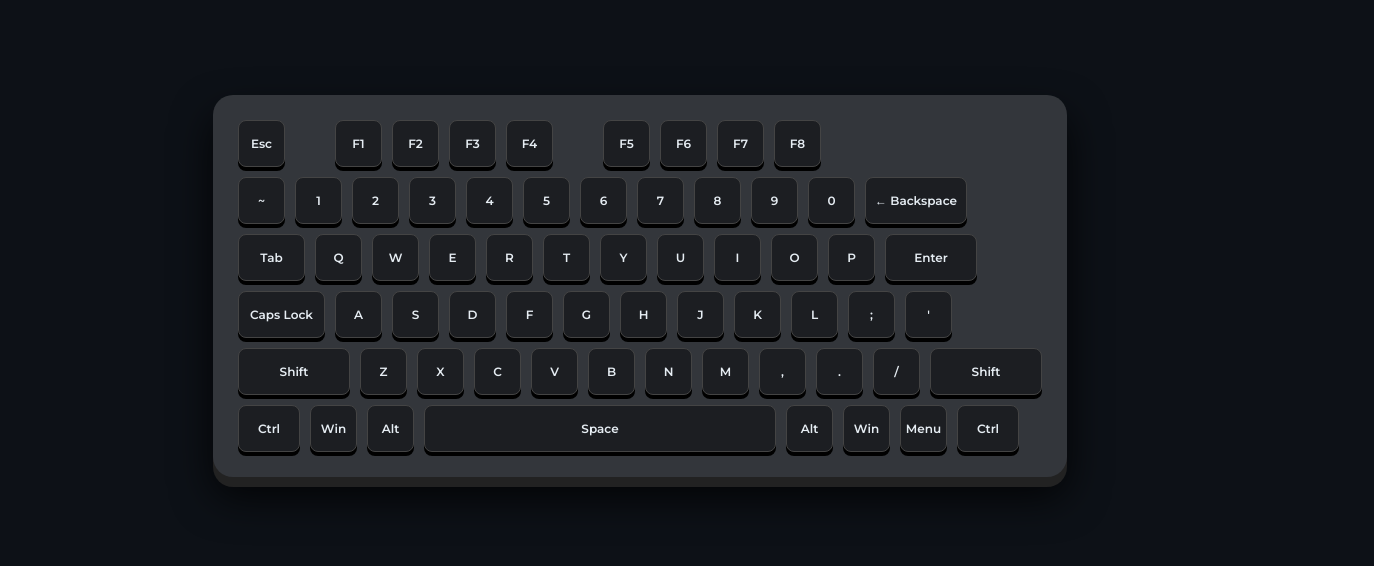
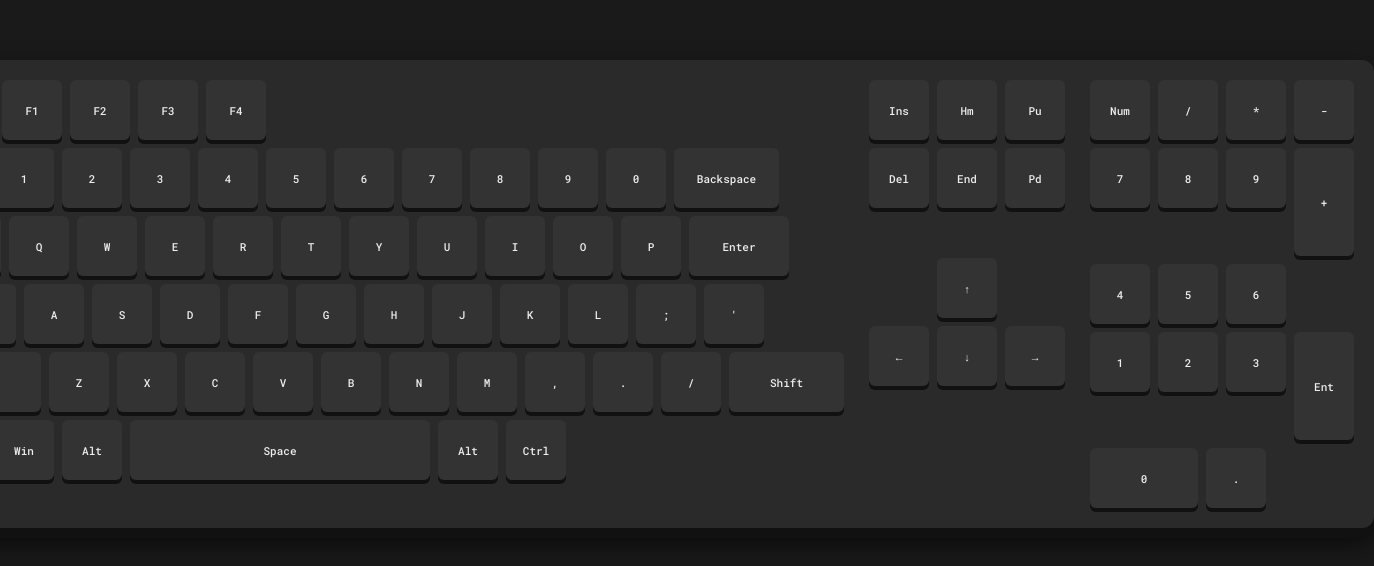
Before and after one commit to StanislavZemlyanyi/ZemlyanyiStanislavKID41Prac4, a plain HTML site: page index.html in a window 1280 px wide. Shown: the part 114-680 px from the top of the page, 1374 px wide, since content can reach past the window. Drawn offline with Linux system fonts and the light colour scheme.

Commit message:
refactor keyboard to fullsize

```diff
--- a/index.html
+++ b/index.html
@@ -1,36 +1,141 @@
 <!DOCTYPE html>
 <html lang="uk">
+
 <head>
     <meta charset="UTF-8">
-    <title>Fullsize Keyboard - Pract 4</title>
+    <meta name="viewport" content="width=device-width, initial-scale=1.0">
+    <title>Практична робота №4 - Клавіатура</title>
+
     <link rel="stylesheet" href="style.css">
 </head>
+
 <body>
+
     <div class="keyboard-case">
         <div class="main-block">
             <div class="row">
                 <div class="key">Esc</div>
-            <div class="gap-small"></div>
-            <div class="key">F1</div><div class="key">F2</div><div class="key">F3</div><div class="key">F4</div>
-            <div class="gap-small"></div>
-            <div class="key">F5</div><div class="key">F6</div><div class="key">F7</div><div class="key">F8</div>
+                <div class="spacer"></div>
+                <div class="key">F1</div>
+                <div class="key">F2</div>
+                <div class="key">F3</div>
+                <div class="key">F4</div>
             </div>
             <div class="row">
-            <div class="key">~</div><div class="key">1</div><div class="key">2</div><div class="key">3</div><div class="key">4</div><div class="key">5</div><div class="key">6</div><div class="key">7</div><div class="key">8</div><div class="key">9</div><div class="key">0</div><div class="key backspace">← Backspace</div>
+                <div class="key">~</div>
+                <div class="key">1</div>
+                <div class="key">2</div>
+                <div class="key">3</div>
+                <div class="key">4</div>
+                <div class="key">5</div>
+                <div class="key">6</div>
+                <div class="key">7</div>
+                <div class="key">8</div>
+                <div class="key">9</div>
+                <div class="key">0</div>
+                <div class="key backspace">Backspace</div>
             </div>
             <div class="row">
-            <div class="key tab">Tab</div><div class="key">Q</div><div class="key">W</div><div class="key">E</div><div class="key">R</div><div class="key">T</div><div class="key">Y</div><div class="key">U</div><div class="key">I</div><div class="key">O</div><div class="key">P</div><div class="key enter">Enter</div>
+                <div class="key tab">Tab</div>
+                <div class="key">Q</div>
+                <div class="key">W</div>
+                <div class="key">E</div>
+                <div class="key">R</div>
+                <div class="key">T</div>
+                <div class="key">Y</div>
+                <div class="key">U</div>
+                <div class="key">I</div>
+                <div class="key">O</div>
+                <div class="key">P</div>
+                <div class="key enter">Enter</div>
             </div>
             <div class="row">
-            <div class="key capslock">Caps Lock</div><div class="key">A</div><div class="key">S</div><div class="key">D</div><div class="key">F</div><div class="key">G</div><div class="key">H</div><div class="key">J</div><div class="key">K</div><div class="key">L</div><div class="key">;</div><div class="key">'</div>
+                <div class="key capslock">Caps</div>
+                <div class="key">A</div>
+                <div class="key">S</div>
+                <div class="key">D</div>
+                <div class="key">F</div>
+                <div class="key">G</div>
+                <div class="key">H</div>
+                <div class="key">J</div>
+                <div class="key">K</div>
+                <div class="key">L</div>
+                <div class="key">;</div>
+                <div class="key">'</div>
             </div>
             <div class="row">
-            <div class="key shift">Shift</div><div class="key">Z</div><div class="key">X</div><div class="key">C</div><div class="key">V</div><div class="key">B</div><div class="key">N</div><div class="key">M</div><div class="key">,</div><div class="key">.</div><div class="key">/</div><div class="key shift">Shift</div>
+                <div class="key shift">Shift</div>
+                <div class="key">Z</div>
+                <div class="key">X</div>
+                <div class="key">C</div>
+                <div class="key">V</div>
+                <div class="key">B</div>
+                <div class="key">N</div>
+                <div class="key">M</div>
+                <div class="key">,</div>
+                <div class="key">.</div>
+                <div class="key">/</div>
+                <div class="key shift">Shift</div>
             </div>
             <div class="row">
-            <div class="key ctrl">Ctrl</div><div class="key">Win</div><div class="key">Alt</div><div class="key space">Space</div><div class="key">Alt</div><div class="key">Win</div><div class="key">Menu</div><div class="key ctrl">Ctrl</div>
+                <div class="key ctrl">Ctrl</div>
+                <div class="key">Win</div>
+                <div class="key">Alt</div>
+                <div class="key space">Space</div>
+                <div class="key">Alt</div>
+                <div class="key ctrl">Ctrl</div>
+            </div>
+        </div>
+
+        <div class="arrow-block">
+            <div class="grid-3x2">
+                <div class="key">Ins</div>
+                <div class="key">Hm</div>
+                <div class="key">Pu</div>
+                <div class="key">Del</div>
+                <div class="key">End</div>
+                <div class="key">Pd</div>
+            </div>
+            <div class="arrows">
+                <div class="key empty"></div>
+                <div class="key">↑</div>
+                <div class="key empty"></div>
+                <div class="key">←</div>
+                <div class="key">↓</div>
+                <div class="key">→</div>
+            </div>
+        </div>
+
+        <div class="numpad">
+            <div class="row">
+                <div class="key">Num</div>
+                <div class="key">/</div>
+                <div class="key">*</div>
+                <div class="key">-</div>
+            </div>
+            <div class="row">
+                <div class="key">7</div>
+                <div class="key">8</div>
+                <div class="key">9</div>
+                <div class="key plus">+</div>
+            </div>
+            <div class="row">
+                <div class="key">4</div>
+                <div class="key">5</div>
+                <div class="key">6</div>
+            </div>
+            <div class="row">
+                <div class="key">1</div>
+                <div class="key">2</div>
+                <div class="key">3</div>
+                <div class="key num-enter">Ent</div>
+            </div>
+            <div class="row">
+                <div class="key zero">0</div>
+                <div class="key">.</div>
             </div>
         </div>
     </div>
 </body>
+
 </html>
--- a/style.css
+++ b/style.css
@@ -1,96 +1,112 @@
-@import url('https://fonts.googleapis.com/css2?family=Montserrat:wght@600&display=swap');
+@import url('https://fonts.googleapis.com/css2?family=Roboto+Mono:wght@500&display=swap');
 
 body {
-    background-color: #0d1117;
+    background-color: #1a1a1a;
     display: flex;
     justify-content: center;
     align-items: center;
-    height: 100vh;
-    margin: 0;
-    font-family: 'Montserrat', sans-serif;
+    min-height: 100vh;
+    font-family: 'Roboto Mono', monospace;
+
+}
+
+.keyboard-case {
+    background: #2a2a2a;
+    padding: 20px;
+    border-radius: 12px;
+    display: flex;
+
+    gap: 25px;
+    box-shadow: 0 10px 0 #111, 0 15px 30px rgba(0, 0, 0, 0.7);
+
 }
 
 
-.keyboard-case {
-    background: #33363b;
-    padding: 25px;
-    border-radius: 20px;
-    box-shadow: 0 10px 0 #222, 0 20px 40px rgba(0, 0, 0, 0.8);
+.key {
+    background: #333;
+    color: #eee;
+    padding: 10px;
+    min-width: 40px;
+    height: 40px;
+    border-radius: 6px;
+    font-size: 11px;
     display: flex;
-    gap: 20px;
+    align-items: center;
+    justify-content: center;
+    box-shadow: 0 4px 0 #111;
+
+    cursor: pointer;
+    transition: 0.1s;
+}
+
+.key:active {
+    transform: translateY(3px);
+
+    box-shadow: 0 1px 0 #111;
+    background: #444;
 }
 
 
-.main-block {
-    display: grid;
-    grid-template-rows: repeat(6, 1fr);
-    gap: 10px;
+.main-block,
+.numpad {
+    display: flex;
+    flex-direction: column;
+    gap: 8px;
 }
 
 .row {
     display: flex;
-    gap: 10px;
+    gap: 8px;
+}
+
+.backspace {
+    width: 85px;
+}
+
+.tab {
+    width: 55px;
+}
+
+.enter {
+    width: 80px;
+}
+
+.capslock {
+    width: 70px;
+}
+
+.shift {
+    width: 95px;
+}
+
+.space {
+    width: 280px;
 }
 
 
-.key {
-    background: #1c1e22;
-    color: #e6edf3;
-    min-width: 45px;
-    height: 45px;
-    border-radius: 8px;
-    display: flex;
-    align-items: center;
-    justify-content: center;
-    font-size: 12px;
-    cursor: pointer;
-    border: 1px solid #444;
-    box-shadow: 0 4px 0 #000;
-    transition: all 0.1s;
+.grid-3x2,
+.arrows {
+    display: grid;
+    grid-template-columns: repeat(3, 1fr);
+    gap: 8px;
+    margin-bottom: 50px;
 }
 
-
-.key:hover {
-    background: #2d3139;
-    color: #58a6ff;
+.plus {
+    height: 88px;
+    grid-row: span 2;
 }
 
-.key:active {
-    transform: translateY(4px);
-    box-shadow: 0 0 0 #000;
-    background: #111;
+.num-enter {
+    height: 88px;
+    grid-row: span 2;
 }
 
-
-.backspace {
-    width: 100px;
+.zero {
+    width: 88px;
 }
 
-.tab {
-    width: 65px;
+.empty {
+    opacity: 0;
+    pointer-events: none;
 }
-
-.enter {
-    width: 90px;
-}
-
-.capslock {
-    width: 85px;
-}
-
-.shift {
-    width: 110px;
-}
-
-.space {
-    width: 350px;
-}
-
-.ctrl {
-    width: 60px;
-}
-
-
-.gap-small {
-    width: 30px;
-}
```
Lines whose indentation alone changed are shown as unchanged.
